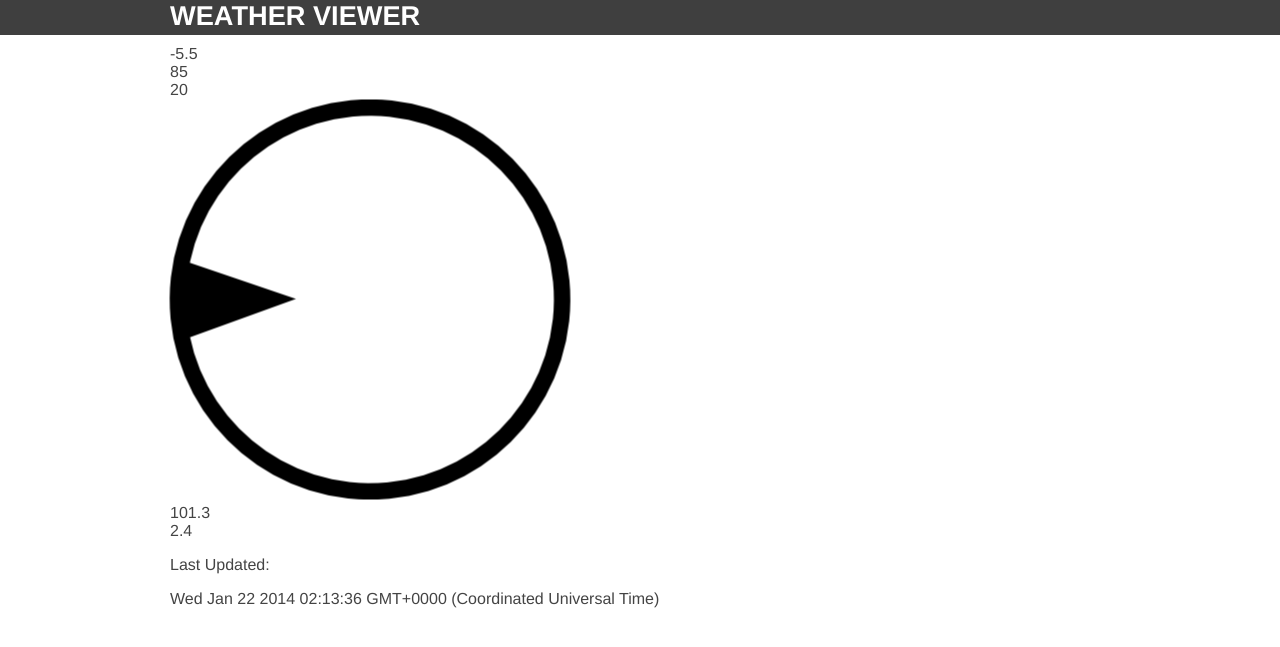
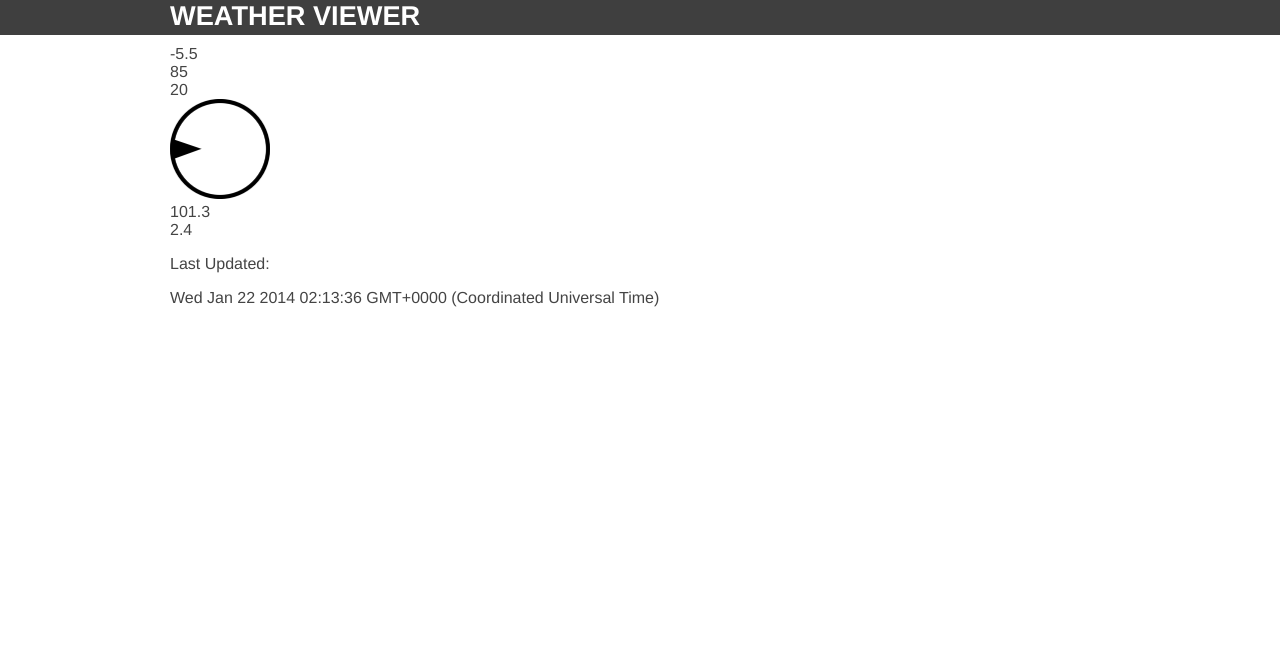
Before and after one commit to rechner/weatherstation, a Flask app: page / in a window 1280 px wide. Shown: the top 647 px of the page. Run offline with Flask 2, Linux system fonts and the light colour scheme.

Commit message:
Forgot the CSS

```diff
--- a/static/main.css
+++ b/static/main.css
@@ -84,3 +84,8 @@ h3 {
   color: #999;
   text-decoration: none;
 }
+
+#wind_direction {
+  width: 100px;
+  height: 100px;
+}
```
